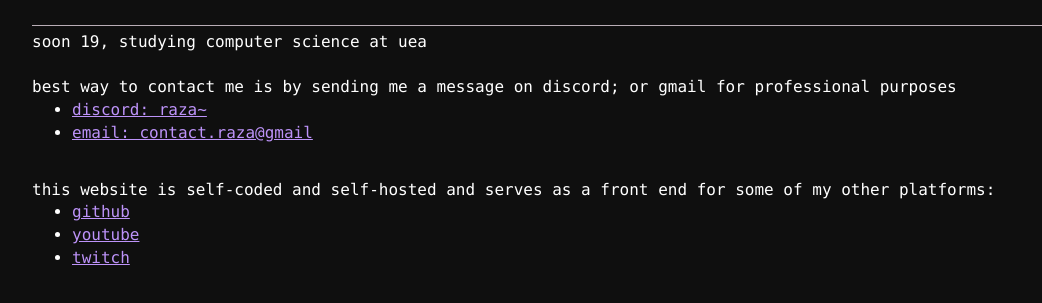
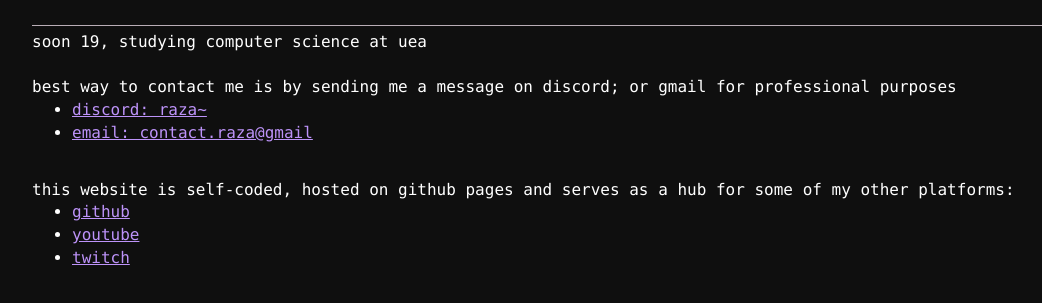
Before and after one commit to raza221/raza221.github.io, a plain HTML site: page index.html in a window 1280 px wide. Shown: the part 259-562 px from the top of the page, without its empty margins (38-1080 px from the left). Drawn offline with Linux system fonts and the light colour scheme.

Commit message:
Update index.html

```diff
--- a/index.html
+++ b/index.html
@@ -24,7 +24,7 @@
             <li><a href="mailto:contact.raza0@gmail.com">email: contact.raza@gmail</a></li>
 		</ul>
         <br>
-		this website is self-coded and self-hosted and serves as a front end for some of my other platforms:
+		this website is self-coded, hosted on github pages and serves as a hub for some of my other platforms:
 		<br>
 		<ul>
 			<li><a href="https://github.com/raza221"  target="_blank">github</a></li>
```
